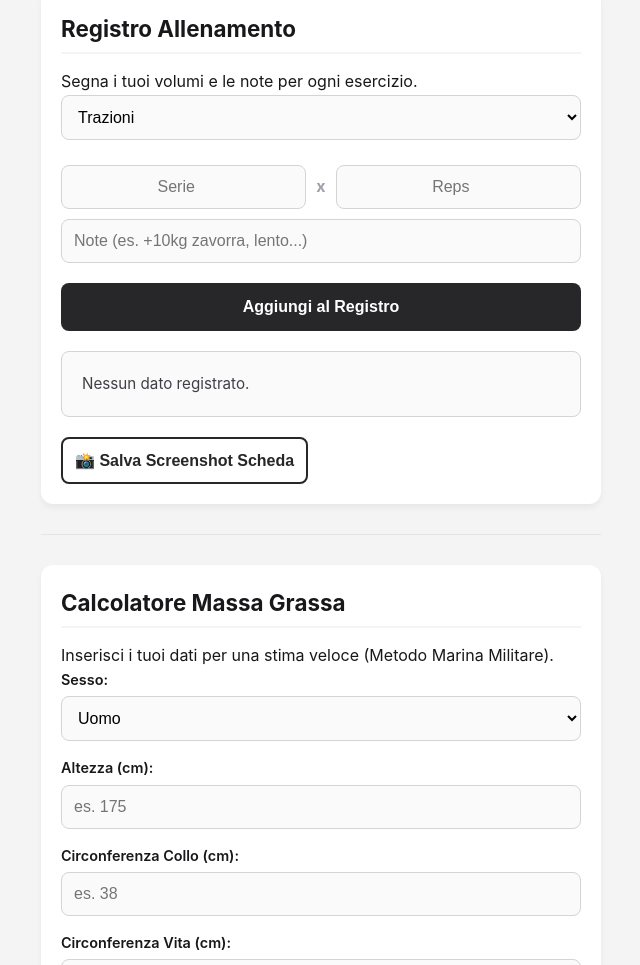
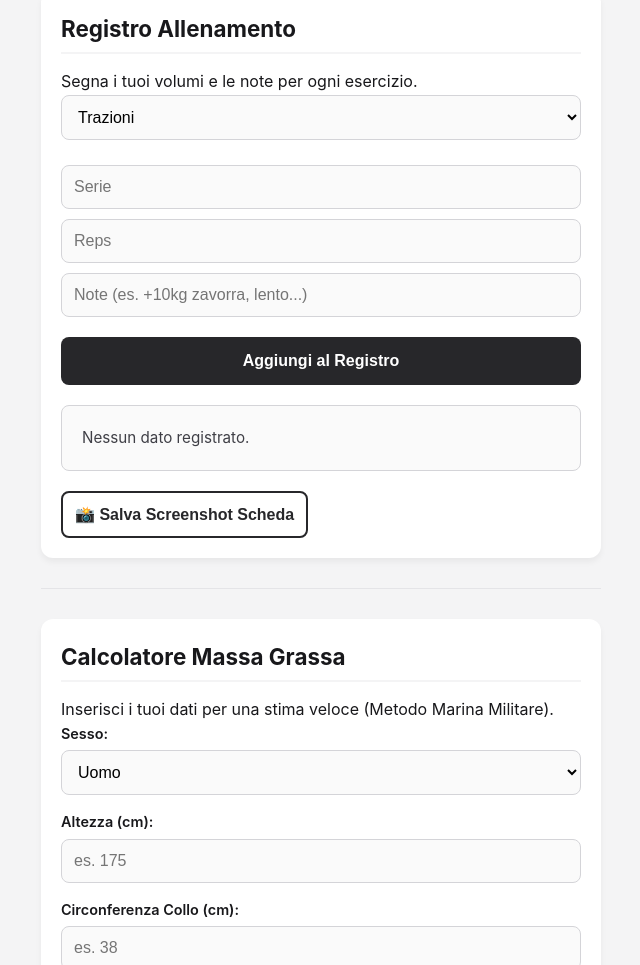
Before and after one commit to MissKlaPp/calisthenics-qrbased, a plain HTML site: page qr-calisthenics/index.html in a window 1280 px wide. Shown: the part 1954-2919 px from the top of the page, without its empty margins (319-959 px from the left). Drawn offline with nearby package versions, Linux system fonts and the light colour scheme.

Commit message:
Refactor input group styles for better layout

```diff
--- a/qr-calisthenics/style.css
+++ b/qr-calisthenics/style.css
@@ -243,19 +243,18 @@ footer p {
 
 .input-group {
     display: flex;
-    align-items: center;
+    flex-direction: column; /* Impila gli elementi verticalmente */
     gap: 10px;
 }
 
 .input-group input {
-    flex: 1;
-    margin-bottom: 0; /* Rimuove il margine del vecchio stile */
-    text-align: center;
+    width: 100%; /* Fa occupare tutto lo spazio disponibile */
+    margin-bottom: 0;
+    text-align: left; /* Riportiamo il testo a sinistra per allinearlo con le note */
 }
 
 .input-group span {
-    font-weight: bold;
-    color: #a1a1aa;
+    display: none; /* Nascondiamo la "x" perché impilati non ha più senso */
 }
 
 .nota-info {
```
